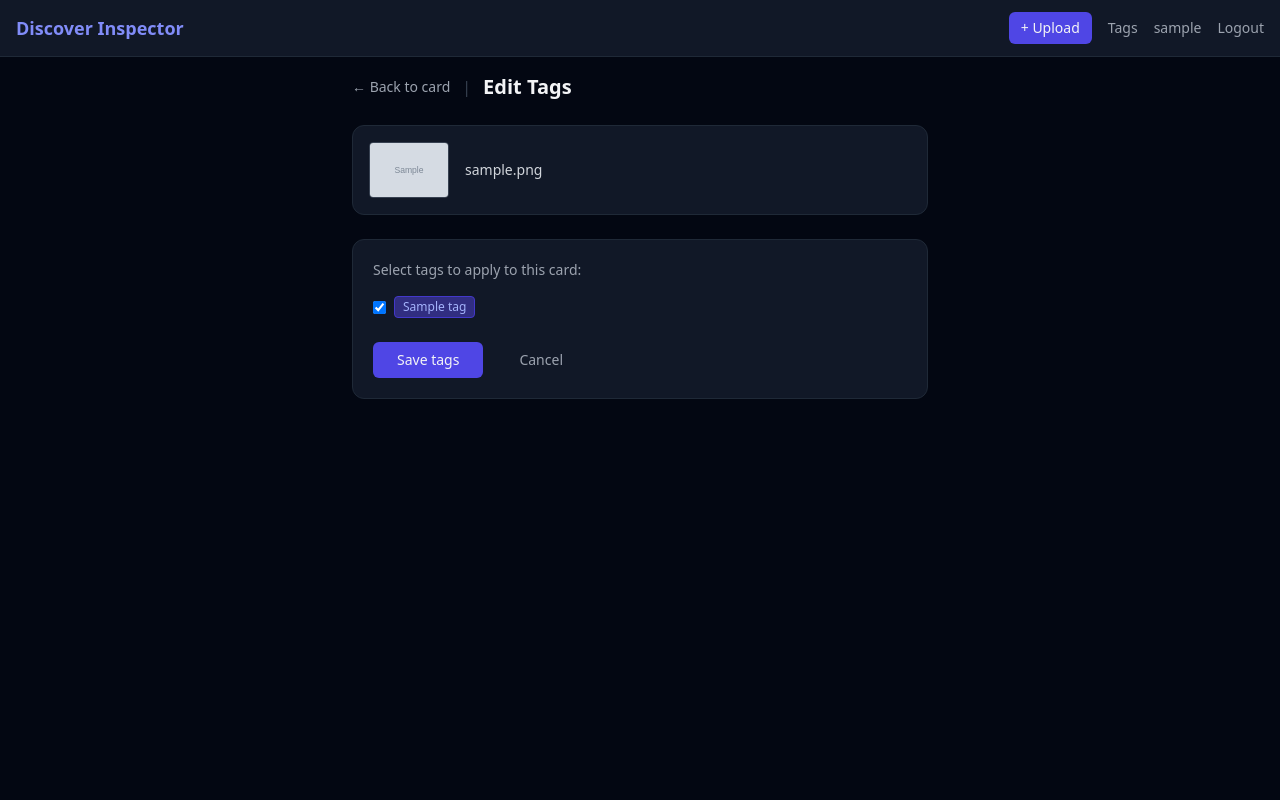
After one commit to mohsen-hassani/discover-card-inspector-tool, a Flask app: page /card/1/edit in a window 1280 px wide. The commit adds this page. Run offline with Flask 3, Linux system fonts and the light colour scheme; the visitor is signed in with stand-in values (Sample User, id 1); tables that the repository leaves empty hold one stand-in row (values such as "Sample post"); grey boxes marked "Sample" are stand-in pictures; some libraries are stand-ins or nearby versions.

Commit message:
Add tags

```diff
--- a/app/__init__.py
+++ b/app/__init__.py
@@ -13,6 +13,19 @@ def create_app():
         except (json.JSONDecodeError, TypeError):
             return {}
 
+    @app.template_filter('tag_classes')
+    def tag_classes_filter(color):
+        classes = {
+            'indigo': 'bg-indigo-900 text-indigo-300 border-indigo-700',
+            'green':  'bg-green-900 text-green-300 border-green-700',
+            'yellow': 'bg-yellow-900 text-yellow-300 border-yellow-700',
+            'red':    'bg-red-900 text-red-300 border-red-700',
+            'purple': 'bg-purple-900 text-purple-300 border-purple-700',
+            'blue':   'bg-blue-900 text-blue-300 border-blue-700',
+            'orange': 'bg-orange-900 text-orange-300 border-orange-700',
+        }
+        return classes.get(color, classes['indigo'])
+
     app.config['SECRET_KEY'] = os.environ.get('SECRET_KEY', 'dev-secret-change-me')
     app.config['DATABASE_PATH'] = os.environ.get('DATABASE_PATH', os.path.join(app.instance_path, 'db.sqlite3'))
     app.config['UPLOAD_FOLDER'] = os.environ.get('UPLOAD_FOLDER', os.path.join(app.instance_path, 'uploads'))
@@ -27,8 +40,9 @@ def create_app():
     with app.app_context():
         db.init_db()
 
-    from . import auth, routes
+    from . import auth, routes, tags
     app.register_blueprint(auth.bp)
     app.register_blueprint(routes.bp)
+    app.register_blueprint(tags.bp)
 
     return app
--- a/app/db.py
+++ b/app/db.py
@@ -10,6 +10,7 @@ def get_db():
             current_app.config['DATABASE_PATH'],
             detect_types=sqlite3.PARSE_DECLTYPES
         )
+        g.db.execute('PRAGMA foreign_keys = ON')
         g.db.row_factory = sqlite3.Row
     return g.db
 
--- a/app/routes.py
+++ b/app/routes.py
@@ -22,12 +22,42 @@ def allowed_file(filename):
 @login_required
 def gallery():
     db = get_db()
-    cards = db.execute(
-        'SELECT c.id, c.filename, c.original_filename, c.json_data, c.created_at, u.username'
-        ' FROM cards c JOIN users u ON c.user_id = u.id'
-        ' ORDER BY c.created_at DESC'
-    ).fetchall()
-    return render_template('gallery.html', cards=cards)
+    tag_id = request.args.get('tag_id', type=int)
+    all_tags = db.execute('SELECT * FROM tags ORDER BY name').fetchall()
+
+    if tag_id:
+        cards = db.execute(
+            'SELECT c.id, c.filename, c.original_filename, c.json_data, c.created_at, u.username'
+            ' FROM cards c'
+            ' JOIN users u ON c.user_id = u.id'
+            ' JOIN card_tags ct ON c.id = ct.card_id'
+            ' WHERE ct.tag_id = ?'
+            ' ORDER BY c.created_at DESC',
+            (tag_id,)
+        ).fetchall()
+    else:
+        cards = db.execute(
+            'SELECT c.id, c.filename, c.original_filename, c.json_data, c.created_at, u.username'
+            ' FROM cards c JOIN users u ON c.user_id = u.id'
+            ' ORDER BY c.created_at DESC'
+        ).fetchall()
+
+    card_ids = [c['id'] for c in cards]
+    card_tags_map = {}
+    if card_ids:
+        placeholders = ','.join('?' * len(card_ids))
+        for row in db.execute(
+            f'SELECT ct.card_id, t.id, t.name, t.color'
+            f' FROM card_tags ct JOIN tags t ON ct.tag_id = t.id'
+            f' WHERE ct.card_id IN ({placeholders}) ORDER BY t.name',
+            card_ids
+        ).fetchall():
+            card_tags_map.setdefault(row['card_id'], []).append(
+                {'id': row['id'], 'name': row['name'], 'color': row['color']}
+            )
+
+    return render_template('gallery.html', cards=cards, all_tags=all_tags,
+                           active_tag_id=tag_id, card_tags_map=card_tags_map)
 
 
 @bp.route('/upload', methods=['GET', 'POST'])
@@ -89,8 +119,16 @@ def card_detail(card_id):
         'SELECT id, filename, original_filename FROM cards ORDER BY created_at DESC'
     ).fetchall()
 
+    card_tags = db.execute(
+        'SELECT t.id, t.name, t.color FROM tags t'
+        ' JOIN card_tags ct ON t.id = ct.tag_id'
+        ' WHERE ct.card_id = ? ORDER BY t.name',
+        (card_id,)
+    ).fetchall()
+
     pretty_json = json.dumps(json.loads(card['json_data']), indent=2)
-    return render_template('detail.html', card=card, all_cards=all_cards, pretty_json=pretty_json)
+    return render_template('detail.html', card=card, all_cards=all_cards,
+                           pretty_json=pretty_json, card_tags=card_tags)
 
 
 @bp.route('/card/<int:card_id>/delete', methods=['POST'])
@@ -111,6 +149,33 @@ def delete_card(card_id):
     return redirect(url_for('main.gallery'))
 
 
+@bp.route('/card/<int:card_id>/edit', methods=['GET', 'POST'])
+@login_required
+def edit_card(card_id):
+    db = get_db()
+    card = db.execute('SELECT * FROM cards WHERE id = ?', (card_id,)).fetchone()
+    if card is None:
+        abort(404)
+
+    if request.method == 'POST':
+        selected_ids = request.form.getlist('tag_ids', type=int)
+        db.execute('DELETE FROM card_tags WHERE card_id = ?', (card_id,))
+        for tid in selected_ids:
+            db.execute('INSERT OR IGNORE INTO card_tags (card_id, tag_id) VALUES (?, ?)',
+                       (card_id, tid))
+        db.commit()
+        flash('Tags updated.', 'success')
+        return redirect(url_for('main.card_detail', card_id=card_id))
+
+    all_tags = db.execute('SELECT * FROM tags ORDER BY name').fetchall()
+    card_tag_ids = {
+        row['tag_id'] for row in
+        db.execute('SELECT tag_id FROM card_tags WHERE card_id = ?', (card_id,)).fetchall()
+    }
+    return render_template('card_edit.html', card=card, all_tags=all_tags,
+                           card_tag_ids=card_tag_ids)
+
+
 @bp.route('/uploads/<filename>')
 @login_required
 def uploaded_file(filename):
--- a/app/schema.sql
+++ b/app/schema.sql
@@ -12,3 +12,15 @@ CREATE TABLE IF NOT EXISTS cards (
     json_data         TEXT     NOT NULL,
     created_at        DATETIME DEFAULT CURRENT_TIMESTAMP
 );
+
+CREATE TABLE IF NOT EXISTS tags (
+    id    INTEGER PRIMARY KEY AUTOINCREMENT,
+    name  TEXT    UNIQUE NOT NULL,
+    color TEXT    NOT NULL DEFAULT 'indigo'
+);
+
+CREATE TABLE IF NOT EXISTS card_tags (
+    card_id INTEGER NOT NULL REFERENCES cards(id) ON DELETE CASCADE,
+    tag_id  INTEGER NOT NULL REFERENCES tags(id)  ON DELETE CASCADE,
+    PRIMARY KEY (card_id, tag_id)
+);
--- /dev/null
+++ b/app/tags.py
@@ -0,0 +1,77 @@
+import sqlite3
+from flask import Blueprint, flash, redirect, render_template, request, url_for
+from .db import get_db
+from .auth import login_required
+
+bp = Blueprint('tags', __name__, url_prefix='/tags')
+
+ALLOWED_COLORS = ('indigo', 'green', 'yellow', 'red', 'purple', 'blue', 'orange')
+
+
+@bp.route('/', methods=['GET', 'POST'])
+@login_required
+def list_tags():
+    db = get_db()
+
+    if request.method == 'POST':
+        name = request.form.get('name', '').strip()
+        color = request.form.get('color', 'indigo')
+        error = None
+        if not name:
+            error = 'Tag name is required.'
+        elif color not in ALLOWED_COLORS:
+            error = 'Invalid color.'
+        if error is None:
+            try:
+                db.execute('INSERT INTO tags (name, color) VALUES (?, ?)', (name, color))
+                db.commit()
+                flash(f'Tag "{name}" created.', 'success')
+            except sqlite3.IntegrityError:
+                flash(f'A tag named "{name}" already exists.', 'error')
+        else:
+            flash(error, 'error')
+        return redirect(url_for('tags.list_tags'))
+
+    edit_id = request.args.get('edit', type=int)
+    tags = db.execute(
+        'SELECT t.id, t.name, t.color, COUNT(ct.card_id) AS card_count'
+        ' FROM tags t LEFT JOIN card_tags ct ON t.id = ct.tag_id'
+        ' GROUP BY t.id ORDER BY t.name'
+    ).fetchall()
+    edit_tag = db.execute('SELECT * FROM tags WHERE id = ?', (edit_id,)).fetchone() if edit_id else None
+    return render_template('tags.html', tags=tags, edit_tag=edit_tag, allowed_colors=ALLOWED_COLORS)
+
+
+@bp.route('/<int:tag_id>/edit', methods=['POST'])
+@login_required
+def edit_tag(tag_id):
+    db = get_db()
+    name = request.form.get('name', '').strip()
+    color = request.form.get('color', 'indigo')
+    error = None
+    if not name:
+        error = 'Tag name is required.'
+    elif color not in ALLOWED_COLORS:
+        error = 'Invalid color.'
+    if error is None:
+        try:
+            db.execute('UPDATE tags SET name = ?, color = ? WHERE id = ?', (name, color, tag_id))
+            db.commit()
+            flash('Tag updated.', 'success')
+        except sqlite3.IntegrityError:
+            flash(f'A tag named "{name}" already exists.', 'error')
+    else:
+        flash(error, 'error')
+    return redirect(url_for('tags.list_tags'))
+
+
+@bp.route('/<int:tag_id>/delete', methods=['POST'])
+@login_required
+def delete_tag(tag_id):
+    db = get_db()
+    tag = db.execute('SELECT name FROM tags WHERE id = ?', (tag_id,)).fetchone()
+    if tag:
+        db.execute('DELETE FROM tags WHERE id = ?', (tag_id,))
+        db.commit()
+        flash(f'Tag "{tag["name"]}" deleted.', 'success')
+    return redirect(url_for('tags.list_tags'))
--- a/app/templates/base.html
+++ b/app/templates/base.html
@@ -25,6 +25,7 @@
       <a href="{{ url_for('main.upload') }}" class="text-sm bg-indigo-600 hover:bg-indigo-500 px-3 py-1.5 rounded-md transition-colors">
         + Upload
       </a>
+      <a href="{{ url_for('tags.list_tags') }}" class="text-sm text-gray-400 hover:text-gray-200 transition-colors">Tags</a>
       <span class="text-sm text-gray-400">{{ g.user['username'] }}</span>
       <a href="{{ url_for('auth.logout') }}" class="text-sm text-gray-400 hover:text-gray-200">Logout</a>
     </div>
--- /dev/null
+++ b/app/templates/card_edit.html
@@ -0,0 +1,52 @@
+{% extends 'base.html' %}
+{% block title %}Edit Tags — Card #{{ card['id'] }} — Discover Inspector{% endblock %}
+
+{% block content %}
+<div class="max-w-xl mx-auto">
+  <div class="flex items-center gap-3 mb-6">
+    <a href="{{ url_for('main.card_detail', card_id=card['id']) }}"
+       class="text-gray-400 hover:text-gray-200 text-sm">← Back to card</a>
+    <span class="text-gray-700">|</span>
+    <h1 class="text-xl font-semibold">Edit Tags</h1>
+  </div>
+
+  <div class="bg-gray-900 border border-gray-800 rounded-xl p-4 mb-6 flex items-center gap-4">
+    <img src="{{ url_for('main.uploaded_file', filename=card['filename']) }}"
+         alt="{{ card['original_filename'] }}"
+         class="w-20 h-14 object-cover rounded border border-gray-700 shrink-0">
+    <span class="text-sm text-gray-300 truncate">{{ card['original_filename'] }}</span>
+  </div>
+
+  {% if not all_tags %}
+  <div class="text-gray-500 text-sm">
+    No tags exist yet. <a href="{{ url_for('tags.list_tags') }}" class="text-indigo-400 hover:text-indigo-300">Create tags →</a>
+  </div>
+  {% else %}
+  <form method="post" class="bg-gray-900 border border-gray-800 rounded-xl p-5">
+    <p class="text-sm font-medium text-gray-400 mb-4">Select tags to apply to this card:</p>
+    <div class="grid grid-cols-2 gap-2 mb-6">
+      {% for tag in all_tags %}
+      <label class="flex items-center gap-2 cursor-pointer">
+        <input type="checkbox" name="tag_ids" value="{{ tag['id'] }}"
+               {% if tag['id'] in card_tag_ids %}checked{% endif %}
+               class="rounded border-gray-600 bg-gray-800 text-indigo-500 focus:ring-indigo-500">
+        <span class="inline-flex items-center px-2 py-0.5 rounded border text-xs {{ tag['color'] | tag_classes }}">
+          {{ tag['name'] }}
+        </span>
+      </label>
+      {% endfor %}
+    </div>
+    <div class="flex gap-3">
+      <button type="submit"
+              class="bg-indigo-600 hover:bg-indigo-500 px-6 py-2 rounded-md text-sm font-medium transition-colors">
+        Save tags
+      </button>
+      <a href="{{ url_for('main.card_detail', card_id=card['id']) }}"
+         class="px-6 py-2 rounded-md text-sm text-gray-400 hover:text-gray-200 transition-colors">
+        Cancel
+      </a>
+    </div>
+  </form>
+  {% endif %}
+</div>
+{% endblock %}
```
Also changed, not shown: app/templates/detail.html (+15 -2 lines), app/templates/gallery.html (+26 -0 lines), app/templates/tags.html (added, +108 -0 lines).
